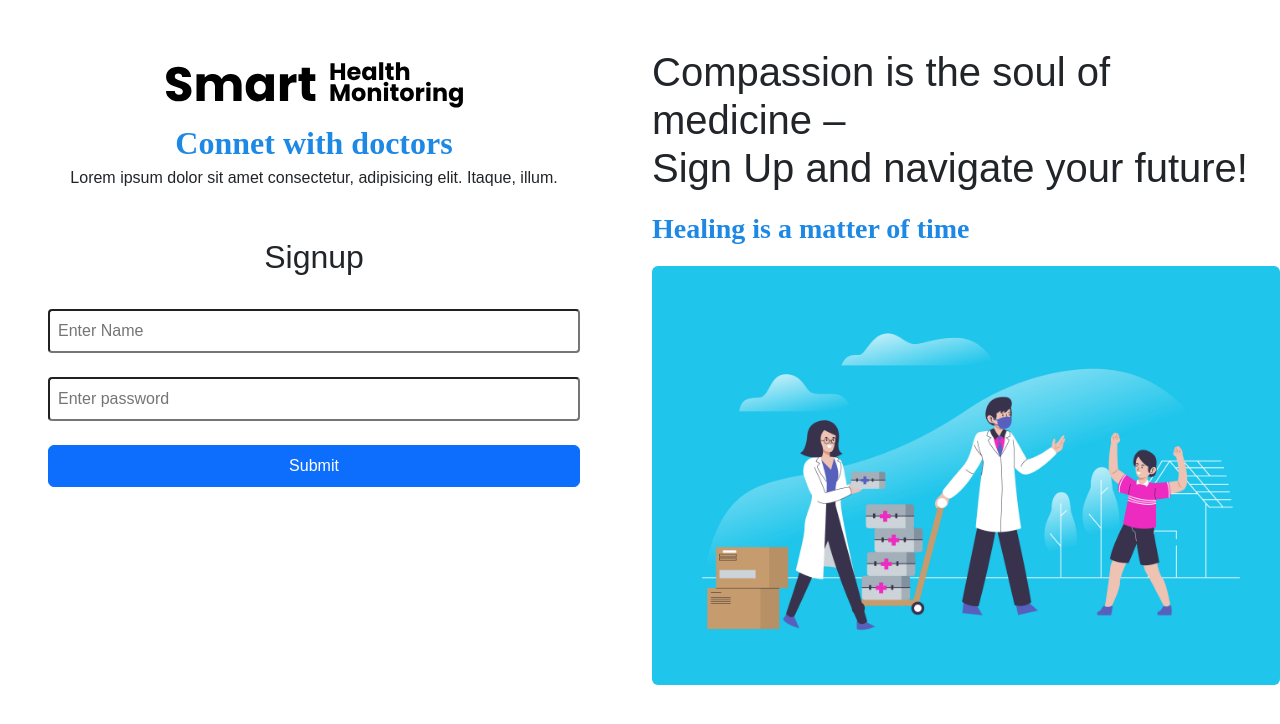
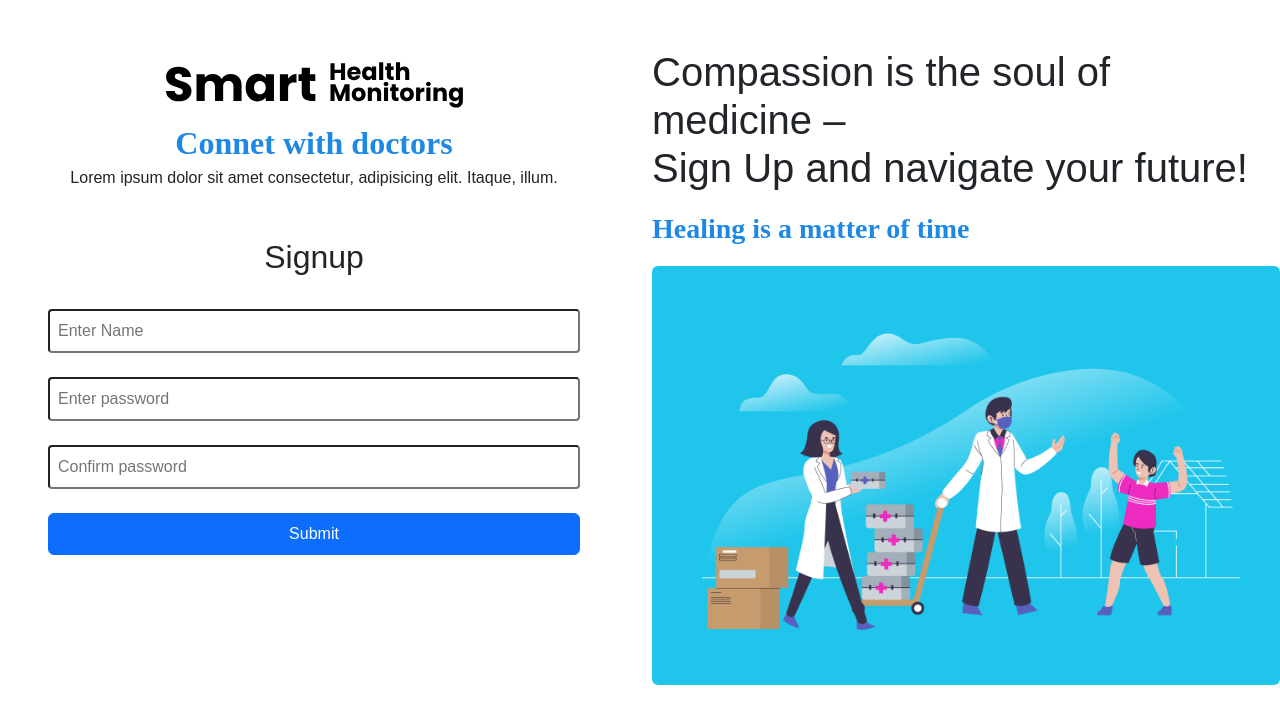
Before and after one commit to Ashwinkumaresan/SHW, a React (Vite) app in the folder Frontend/: page /signup in a window 1280 px wide. Shown: the top 724 px of the page. Built offline with nearby package versions, Linux system fonts and the light colour scheme; a web font is replaced by a local one.

Commit message:
Profile redirect and back button

```diff
--- a/Frontend/src/Pages/Profile/Profile.css
+++ b/Frontend/src/Pages/Profile/Profile.css
@@ -3,7 +3,13 @@
     min-height: 100vh;
     overflow-x: hidden;
     background-color: white;
+    position: relative;
     /* background-color: #f0f8ff; */
+}
+.profile .back{
+    position: absolute;
+    top: 0;
+    left: 0;
 }
 .profile_pic{
     border-radius: 8px;
--- a/Frontend/src/Pages/Profile/Profile.jsx
+++ b/Frontend/src/Pages/Profile/Profile.jsx
@@ -1,7 +1,10 @@
 import React, { useEffect, useState } from 'react'
+import { useNavigate } from "react-router-dom";
 import "./Profile.css"
 
 export const Profile = () => {
+  const navigate = useNavigate(); // Ensure it's inside the component
+
   const [medicalId, setMedicalId] = useState("medical id")
   const [username, setUsername] = useState("medical id")
   const [gender, setGender] = useState("medical id")
@@ -15,7 +18,7 @@ export const Profile = () => {
   const fetchData = async (e) => {
     const token = localStorage.getItem("access_token")
     if(!token){
-      console.log("Token not available")
+      navigate("/login");
       return
     }
     try{
@@ -73,6 +76,9 @@ export const Profile = () => {
   return (
     <>
     <div className="profile">
+      <a href="/" className='back'>
+        <button className='btn fw-bold' >Back</button>
+      </a>
       <div className="container p-md-0 p-3">
         <div className="row mb-5">
           <div className="col-12 col-md-7 col-lg-7 col-xl-7 col-xxl-7 rounded  mt-5">
--- a/Frontend/src/Pages/Signup/Signup.jsx
+++ b/Frontend/src/Pages/Signup/Signup.jsx
@@ -6,6 +6,7 @@ export const Signup = () => {
     const [formData, setFormData] = useState({
         username: "",
         password: "",
+        verify_password:"",
     });
 
     // Handle input changes
@@ -36,13 +37,25 @@ export const Signup = () => {
     const handleSubmit = async (e) => {
         e.preventDefault();
         try {
-            const response = await axios.post("http://127.0.0.1:8000/login/", formData, {
+            const response = await axios.post("http://127.0.0.1:8000/signup/", formData, {
                 headers: {
                     "Content-Type": "application/json",
                 }
             });
             console.log(response.data);
             alert("Data sent successfully!");
+            const res = await fetch("http://127.0.0.1:8000/token/", {
+                method: "POST",
+                headers: { "Content-Type": "application/json" },
+                body: JSON.stringify(formData),
+              });
+              if (!res.ok) throw new Error("Invalid username or password!!");
+
+              const data = await res.json();
+              localStorage.setItem("access_token", data.access);
+              localStorage.setItem("refresh_token", data.refresh);
+
+              navigate(response.data.redirect);
         } catch (error) {
             console.error("Error sending data:", error);
             alert("Error: " + (error.response?.data?.error || "Unknown error"));
@@ -79,6 +92,15 @@ export const Signup = () => {
                                 style={{width:"100%"}}
                                 className='mb-4 p-2'
                             />
+                            <input
+                                type="password"
+                                name="verify_password"
+                                placeholder="Confirm password"
+                                value={formData.password}
+                                onChange={handleChange}
+                                style={{width:"100%"}}
+                                className='mb-4 p-2'
+                            />
                             <button type="submit" className='btn btn-primary p-2' style={{width:"100%"}}>Submit</button>
                         </div>
                     </form>
```
